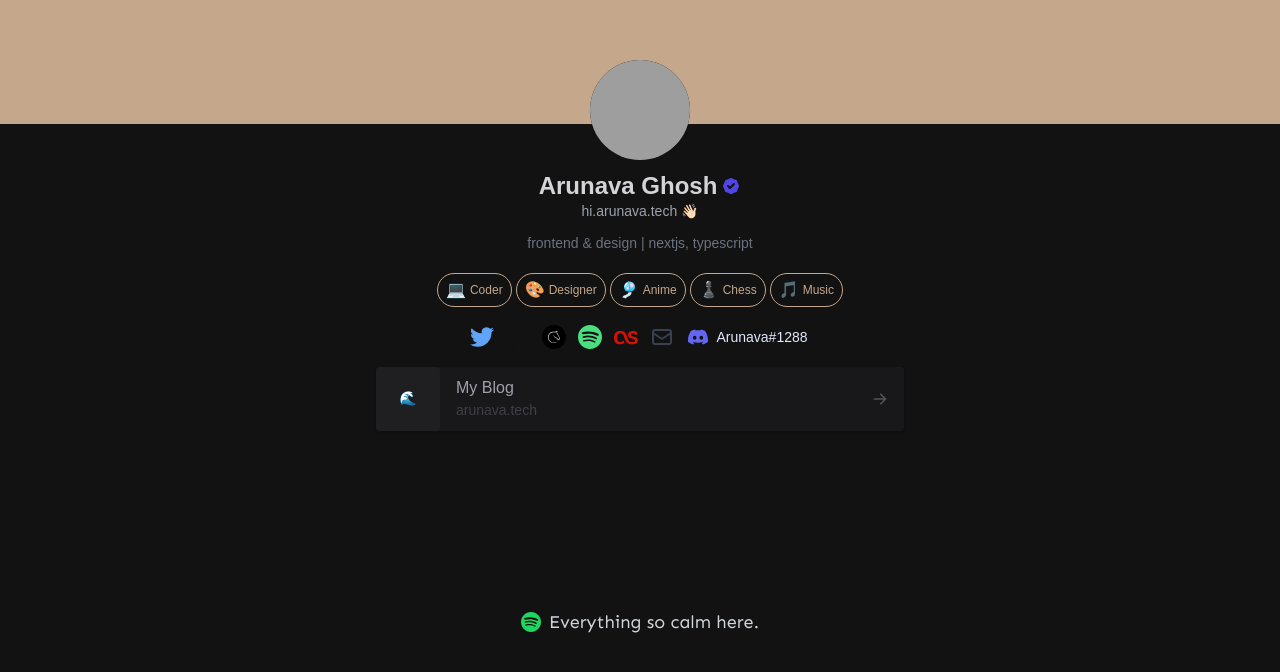
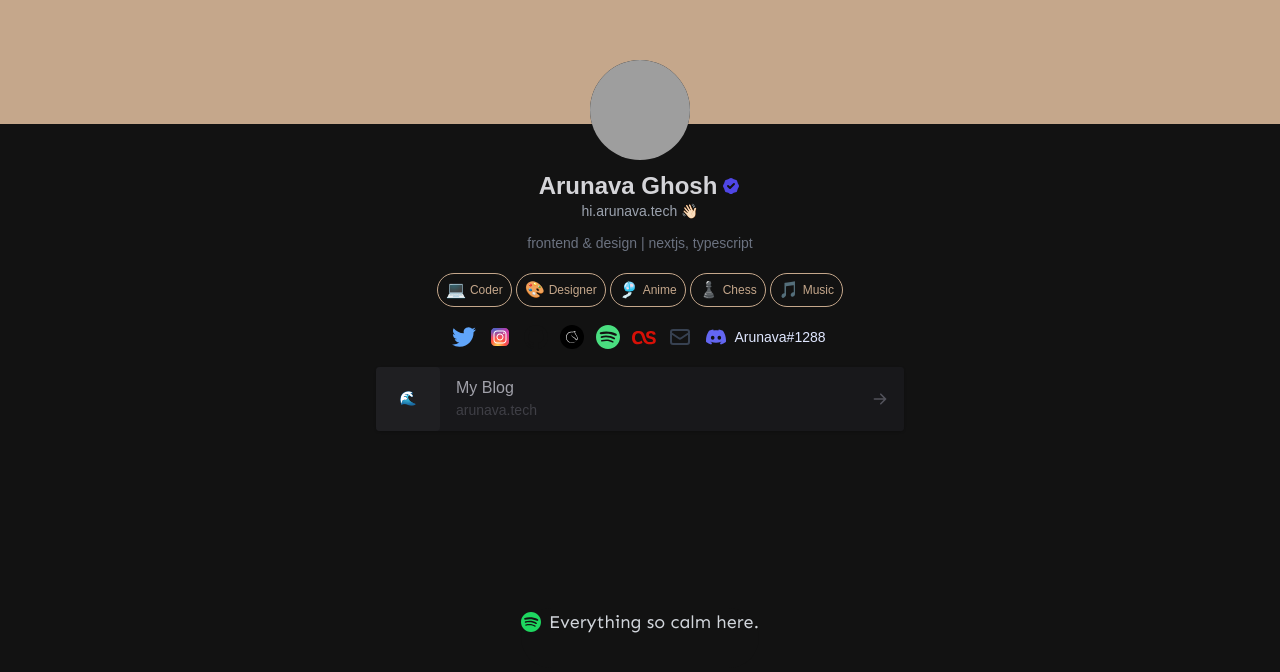
Before and after one commit to vimfn/links, a Next.js app: page / in a window 1280 px wide. Shown: the part 116-788 px from the top of the page. Built offline with nearby package versions, Linux system fonts and the light colour scheme; no server answers; grey boxes are pictures that could not be loaded.

Commit message:
feat: Instagram

```diff
--- a/pages/index.tsx
+++ b/pages/index.tsx
@@ -2,8 +2,8 @@ import { NowPlaying } from "../components";
 import Image from "next/image";
 
 const name = "Arunava Ghosh";
-const website = "https://arunava.tech";
 const twitter = "https://twitter.com/ag_arunava";
+const instagram = "https://instagram.com/ag_arunava"
 const github = "https://github.com/its-ag";
 const lichess = "https://arunava.tech/lichess";
 const spotify = "https://arunava.tech/spotify";
@@ -26,7 +26,7 @@ export default function Home() {
               <div className="flex flex-col items-center justify-center rounded-md p-2 py-4">
                 <div className="relative">
                   <Image
-                    className="border-primary bg-primary h-32 w-32 rounded-full border-4 object-cover"
+                    className=" bg-primary border-10 border-primary h-32 w-32 rounded-full object-cover"
                     src={"https://hi.arunava.tech/assets/pfp.png"}
                     alt="pfp"
                     width={100}
@@ -125,6 +125,68 @@ export default function Home() {
                       <a
                         rel="noopener noreferrer nofollow"
                         target="_blank"
+                        href={instagram}
+                        className="flex cursor-pointer items-center justify-center rounded-full border-white border-opacity-10 bg-opacity-10 p-1.5 transition-all"
+                      >
+                        <svg
+                          className="h-6 w-6"
+                          xmlns="http://www.w3.org/2000/svg"
+                          viewBox="0 0 48 48"
+                          width="48px"
+                          height="48px"
+                        >
+                          <radialGradient
+                            id="yOrnnhliCrdS2gy~4tD8ma"
+                            cx="19.38"
+                            cy="42.035"
+                            r="44.899"
+                            gradientUnits="userSpaceOnUse"
+                          >
+                            <stop offset="0" stopColor="#fd5" />
+                            <stop offset=".328" stopColor="#ff543f" />
+                            <stop offset=".348" stopColor="#fc5245" />
+                            <stop offset=".504" stopColor="#e64771" />
+                            <stop offset=".643" stopColor="#d53e91" />
+                            <stop offset=".761" stopColor="#cc39a4" />
+                            <stop offset=".841" stopColor="#c837ab" />
+                          </radialGradient>
+                          <path
+                            fill="url(#yOrnnhliCrdS2gy~4tD8ma)"
+                            d="M34.017,41.99l-20,0.019c-4.4,0.004-8.003-3.592-8.008-7.992l-0.019-20	c-0.004-4.4,3.592-8.003,7.992-8.008l20-0.019c4.4-0.004,8.003,3.592,8.008,7.992l0.019,20	C42.014,38.383,38.417,41.986,34.017,41.99z"
+                          />
+                          <radialGradient
+                            id="yOrnnhliCrdS2gy~4tD8mb"
+                            cx="11.786"
+                            cy="5.54"
+                            r="29.813"
+                            gradientTransform="matrix(1 0 0 .6663 0 1.849)"
+                            gradientUnits="userSpaceOnUse"
+                          >
+                            <stop offset="0" stopColor="#4168c9" />
+                            <stop
+                              offset=".999"
+                              stopColor="#4168c9"
+                              stopOpacity="0"
+                            />
+                          </radialGradient>
+                          <path
+                            fill="url(#yOrnnhliCrdS2gy~4tD8mb)"
+                            d="M34.017,41.99l-20,0.019c-4.4,0.004-8.003-3.592-8.008-7.992l-0.019-20	c-0.004-4.4,3.592-8.003,7.992-8.008l20-0.019c4.4-0.004,8.003,3.592,8.008,7.992l0.019,20	C42.014,38.383,38.417,41.986,34.017,41.99z"
+                          />
+                          <path
+                            fill="#fff"
+                            d="M24,31c-3.859,0-7-3.14-7-7s3.141-7,7-7s7,3.14,7,7S27.859,31,24,31z M24,19c-2.757,0-5,2.243-5,5	s2.243,5,5,5s5-2.243,5-5S26.757,19,24,19z"
+                          />
+                          <circle cx="31.5" cy="16.5" r="1.5" fill="#fff" />
+                          <path
+                            fill="#fff"
+                            d="M30,37H18c-3.859,0-7-3.14-7-7V18c0-3.86,3.141-7,7-7h12c3.859,0,7,3.14,7,7v12	C37,33.86,33.859,37,30,37z M18,13c-2.757,0-5,2.243-5,5v12c0,2.757,2.243,5,5,5h12c2.757,0,5-2.243,5-5V18c0-2.757-2.243-5-5-5H18z"
+                          />
+                        </svg>
+                      </a>
+                      <a
+                        rel="noopener noreferrer nofollow"
+                        target="_blank"
                         href={github}
                         className="flex cursor-pointer items-center justify-center rounded-full border-white border-opacity-10 bg-opacity-10 p-1.5 transition-all"
                       >
@@ -194,6 +256,7 @@ export default function Home() {
                           />
                         </svg>
                       </a>
+
                       <a
                         rel="noopener noreferrer nofollow"
                         target="_blank"
```
